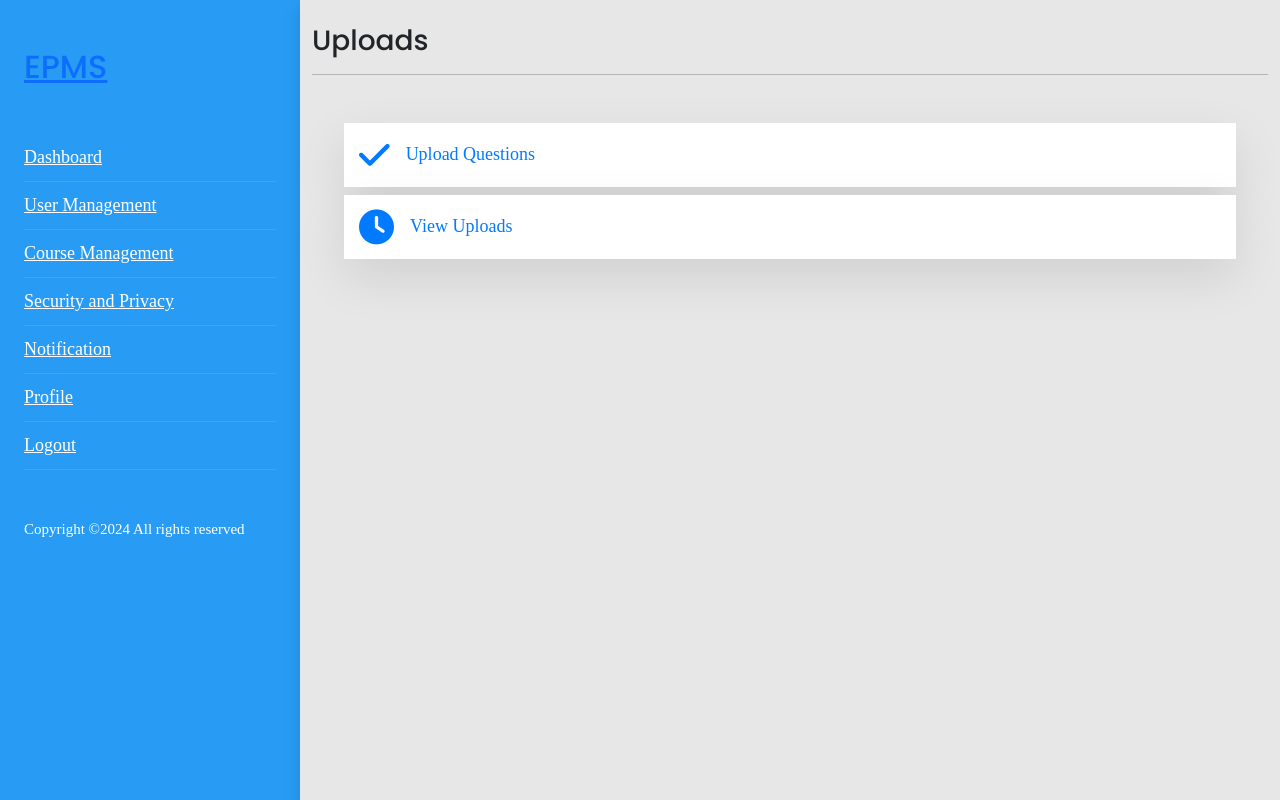
After one commit to AForkuo/Final_Year_Project, a Flask app: page /questions/uploads in a window 1280 px wide. The commit adds this page. Run offline with Flask 3, Linux system fonts and the light colour scheme; the visitor is signed in with stand-in values (Sample User, id 1); some libraries are stand-ins or nearby versions.

Commit message:
third commit

```diff
--- a/epms/app/routes/question.py
+++ b/epms/app/routes/question.py
@@ -18,6 +18,11 @@ question_bp = Blueprint('question', __name__, url_prefix='/questions')
 
 def allowed_file(filename):
     return '.' in filename and filename.rsplit('.', 1)[1].lower() in current_app.config['ALLOWED_EXTENSIONS']
+
+@question_bp.route('/uploads')
+@login_required
+def uploads():
+    return render_template('questions/uploads.html', title='Uploads')
 
 
 @question_bp.route('/upload_questions', methods=['GET', 'POST'])
@@ -55,7 +60,7 @@ def upload_questions():
         flash('File successfully uploaded', 'success')
         return redirect(url_for('question.upload_questions'))
 
-    return render_template('questions/upload.html', form=form, title="File Upload")
+    return render_template('questions/upload_questions.html', form=form, title="File Upload")
 
 
 
@@ -122,3 +127,11 @@ def approve_questions():
         return redirect(url_for('question.approve_questions'))
 
     return render_template('questions/approve_questions.html', questions=questions, form=form, title="Approve Questions")
+
+
+@question_bp.route('/my_uploads', methods=['GET', 'POST'])
+def my_uploads():
+    # Query all questions
+    questions = Question.query.filter_by(user_id=current_user.user_id).all()
+
+    return render_template('questions/my_uploads.html', questions=questions, title="Uploaded Questions")
--- a/epms/app/templates/base.html
+++ b/epms/app/templates/base.html
@@ -74,7 +74,7 @@
                 </li>
             {% elif current_user.role == 'examiner' %}
                 <li>
-                  <a href="{{ url_for('question.upload_questions') }}">Upload Question</a>
+                  <a href="{{ url_for('question.uploads') }}">Uploads</a>
                 </li>
             {% elif current_user.role == 'admin' %}
                 <li>
--- /dev/null
+++ b/epms/app/templates/questions/uploads.html
@@ -0,0 +1,12 @@
+{% extends "base.html" %}
+
+{% block content %}
+<div class="dashboard_btns">
+    <button onclick="location.href='{{ url_for('question.upload_questions') }}';">
+        <i class="fas fa-check"></i> Upload Questions
+    </button>
+    <button onclick="location.href='{{ url_for('main.set_deadlines') }}';">
+        <i class="fas fa-clock"></i> View Uploads
+    </button>
+</div>
+{% endblock %}
```
Also changed, not shown: epms/app/templates/questions/my_uploads.html (added, +39 -0 lines), epms/app/templates/questions/upload_questions.html (renamed from epms/app/templates/questions/upload.html), 11 other files.
